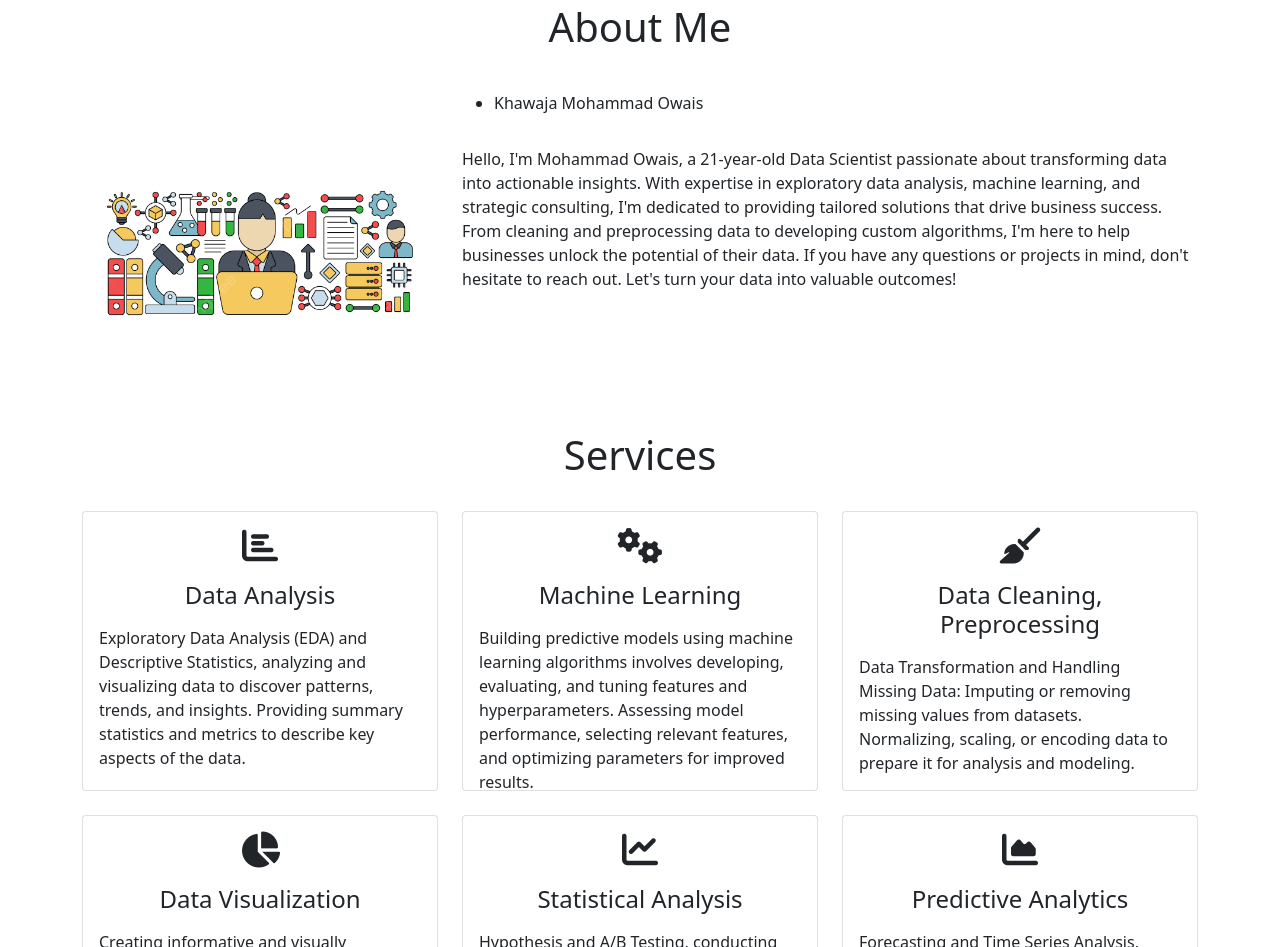
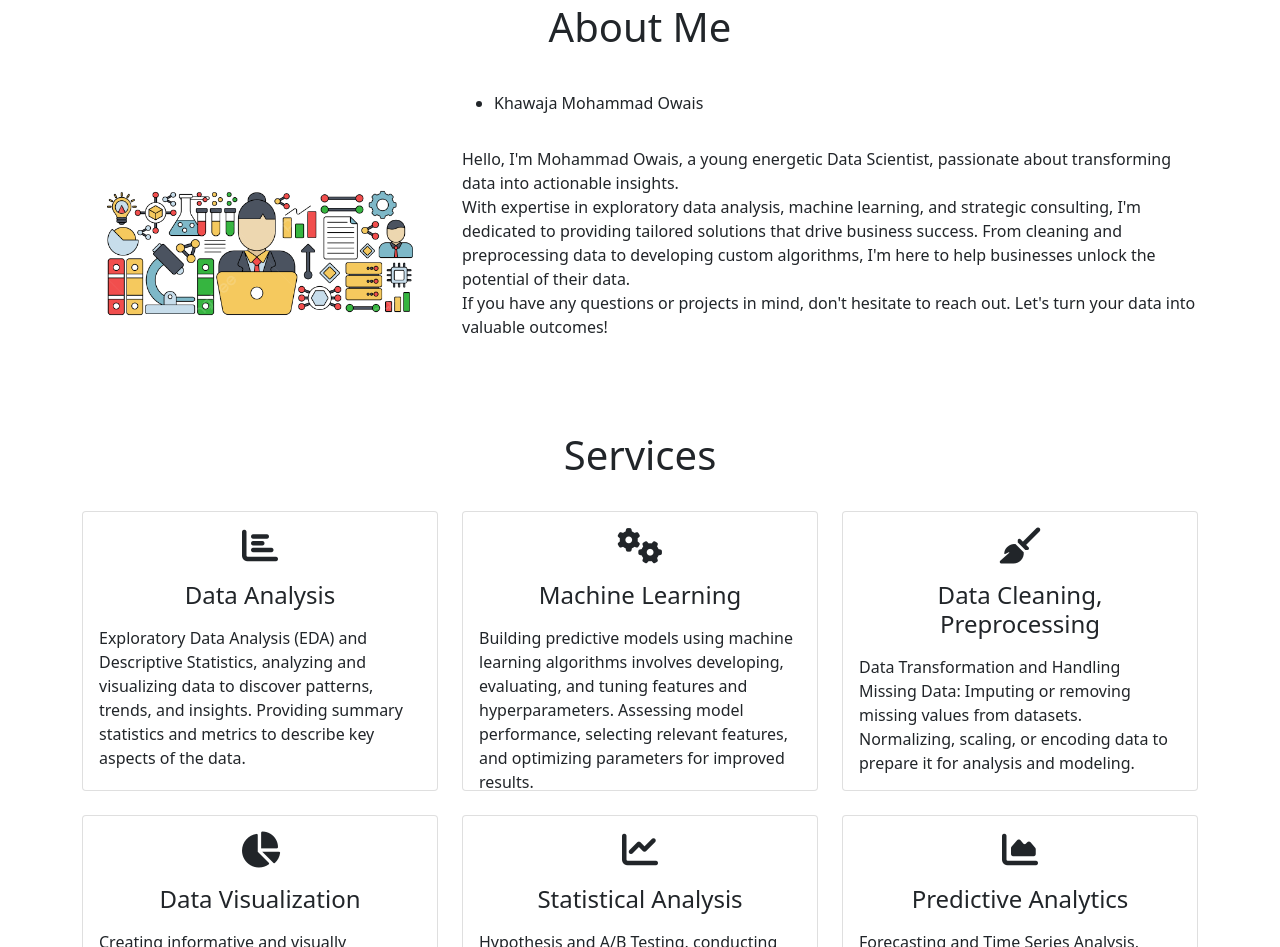
Before and after one commit to OWAIS-KHAWAJA-789/mohammadowaisPortfolio, a plain HTML site: page index.html in a window 1280 px wide. Shown: the part 845-1792 px from the top of the page. Drawn offline with nearby package versions, Linux system fonts and the light colour scheme.

Commit message:
Update index.html

```diff
--- a/index.html
+++ b/index.html
@@ -74,8 +74,9 @@
                         </div>
                     </div>
                     <div class="row mt-3">
-                        <p>Hello, I'm Mohammad Owais, a 21-year-old Data Scientist passionate about transforming data into actionable insights. With expertise in exploratory data analysis, machine learning, and strategic consulting,
-                          I'm dedicated to providing tailored solutions that drive business success. From cleaning and preprocessing data to developing custom algorithms, I'm here to help businesses unlock the potential of their data.
+                        <p>Hello, I'm Mohammad Owais, a young energetic Data Scientist, passionate about transforming data into actionable insights.<br>
+                            With expertise in exploratory data analysis, machine learning, and strategic consulting, I'm dedicated to providing tailored solutions that drive business success.
+                            From cleaning and preprocessing data to developing custom algorithms, I'm here to help businesses unlock the potential of their data.<br>
                           If you have any questions or projects in mind, don't hesitate to reach out. Let's turn your data into valuable outcomes!
                         </p>
                     </div>
```
